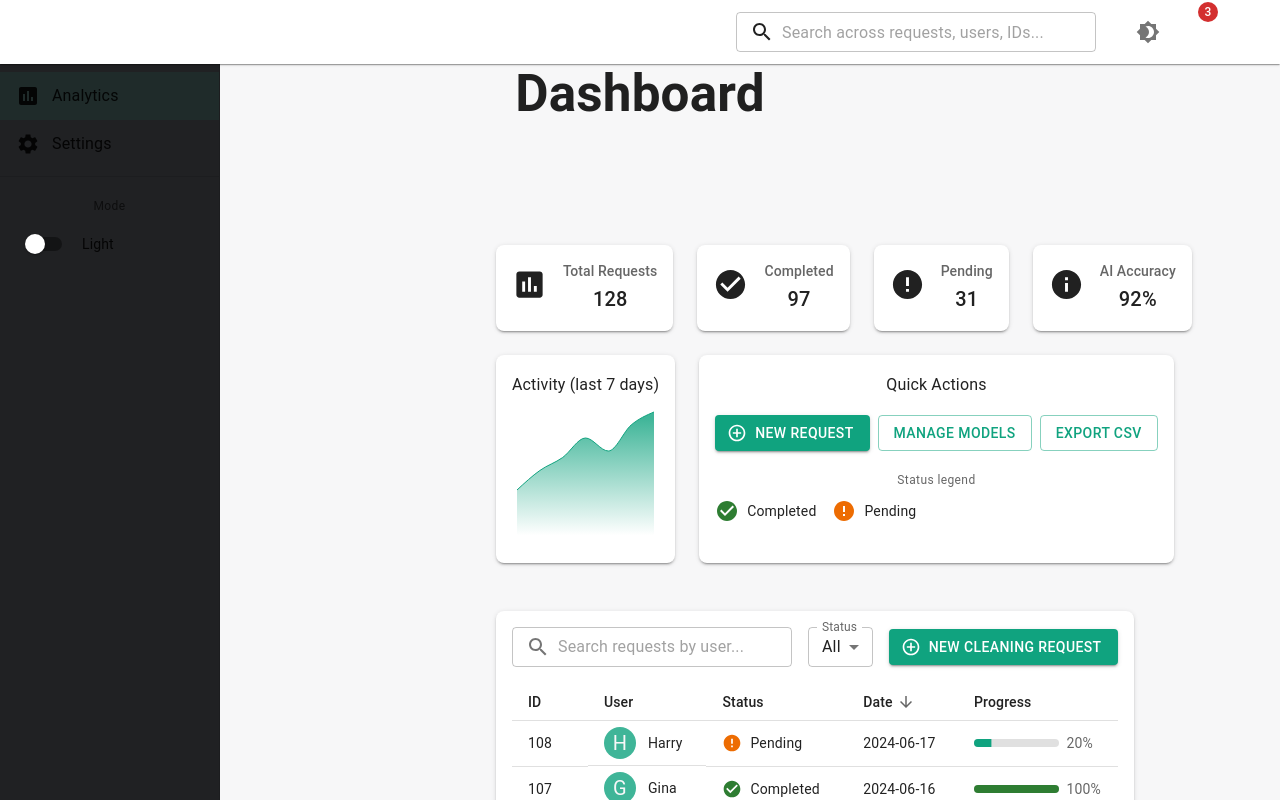
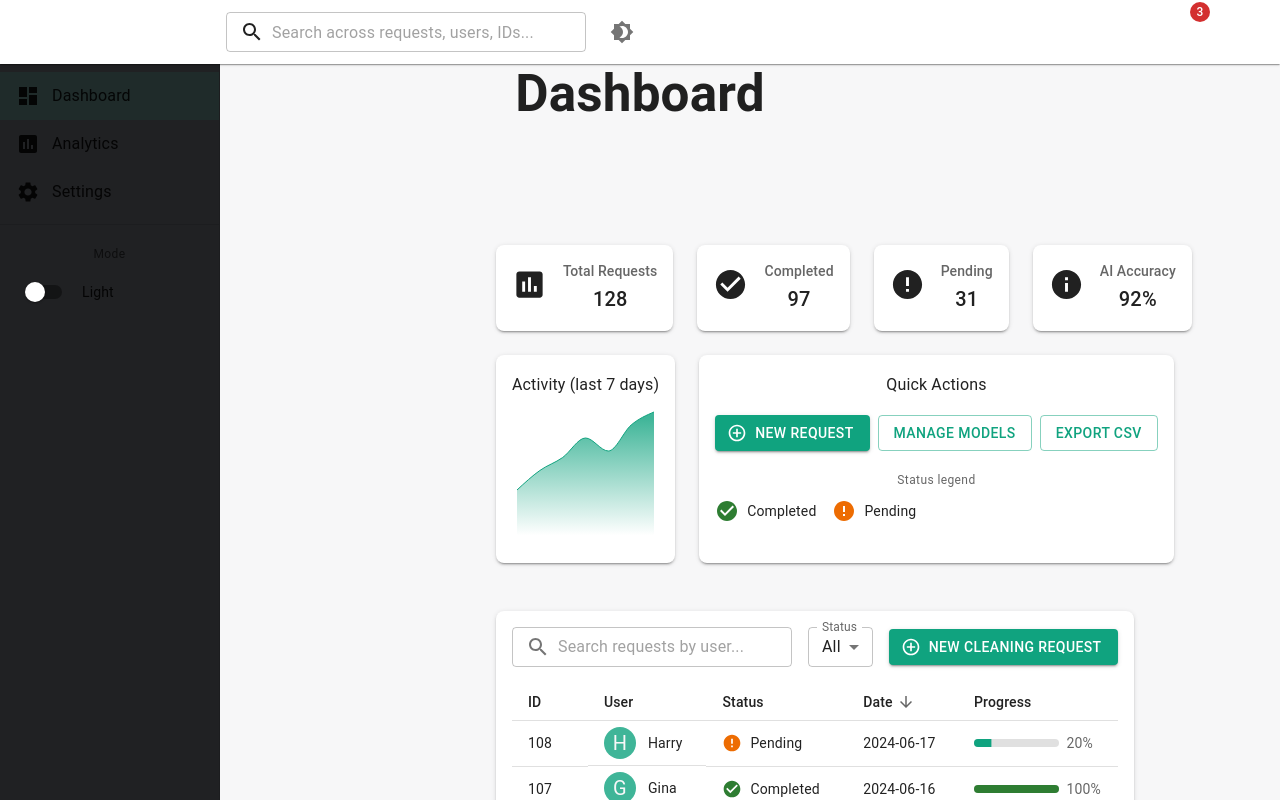
Before and after one commit to Dharun-prasath/Vision2Clean-AI, a React (Vite) app in the folder Vision2Clean.Frontend/: page / in a window 1280 px wide. Shown: the top 800 px of the page. Built offline with nearby package versions, Linux system fonts and the light colour scheme.

Commit message:
Restored Dashboard component in Vision2Clean

```diff
--- a/Vision2Clean.Frontend/src/Components/Dashboard.jsx
+++ b/Vision2Clean.Frontend/src/Components/Dashboard.jsx
@@ -382,7 +382,7 @@ export default function DashboardEnhanced() {
                 Vision2Clean.ai
               </Typography>
 
-              <Box sx={{ display: { xs: "none", sm: "block" }, width: 360, ml: 'auto', mr: 2 }}>
+              <Box sx={{ display: { xs: "none", sm: "block" }, width: 360 }}>
                 <TextField
                   fullWidth
                   size="small"
@@ -398,8 +398,7 @@ export default function DashboardEnhanced() {
               </Tooltip>
             </Box>
 
-            <Box sx={{ display: "flex", alignItems: "center", gap: 1 }}>
-              <Badge badgeContent={notifications.filter((n) => !n.read).length} color="error">
+            <Badge badgeContent={notifications.filter((n) => !n.read).length} color="error" sx={{ mr: 2 }}>
               <IconButton color="inherit" onClick={handleNotifMenuOpen} aria-label="open notifications">
                 <NotificationsIcon />
               </IconButton>
@@ -408,7 +407,6 @@ export default function DashboardEnhanced() {
             <IconButton color="inherit" onClick={handleUserMenuOpen} aria-label="open account menu">
               <AccountCircle />
             </IconButton>
-            </Box>
 
             <Menu anchorEl={userAnchorEl} open={Boolean(userAnchorEl)} onClose={handleUserMenuClose}>
               <MenuItem disabled>{sampleUser.name}</MenuItem>
@@ -462,10 +460,11 @@ export default function DashboardEnhanced() {
           <Box sx={{ overflow: "auto" }}>
             <List>
               {[
-                { text: "Analytics", icon: <AssessmentIcon />, selected: true },
+                { text: "Dashboard", icon: <DashboardIcon />, selected: true },
+                { text: "Analytics", icon: <AssessmentIcon /> },
                 { text: "Settings", icon: <SettingsIcon /> },
               ].map(({ text, icon, selected }) => (
-                <Tooltip key={text} title={drawerOpen ? "" : text} placement="right">
+                <Tooltip key={text} title={!drawerOpen ? text : ""} placement="right">
                   <ListItemButton selected={selected} sx={{ px: drawerOpen ? 2 : 1.25 }}>
                     <ListItemIcon sx={{ color: "inherit", minWidth: 0, mr: drawerOpen ? 1.5 : 0, justifyContent: "center" }}>{icon}</ListItemIcon>
                     <ListItemText primary={text} sx={{ opacity: drawerOpen ? 1 : 0, transition: (t) => t.transitions.create("opacity") }} />
```
Lines whose indentation alone changed are shown as unchanged.
